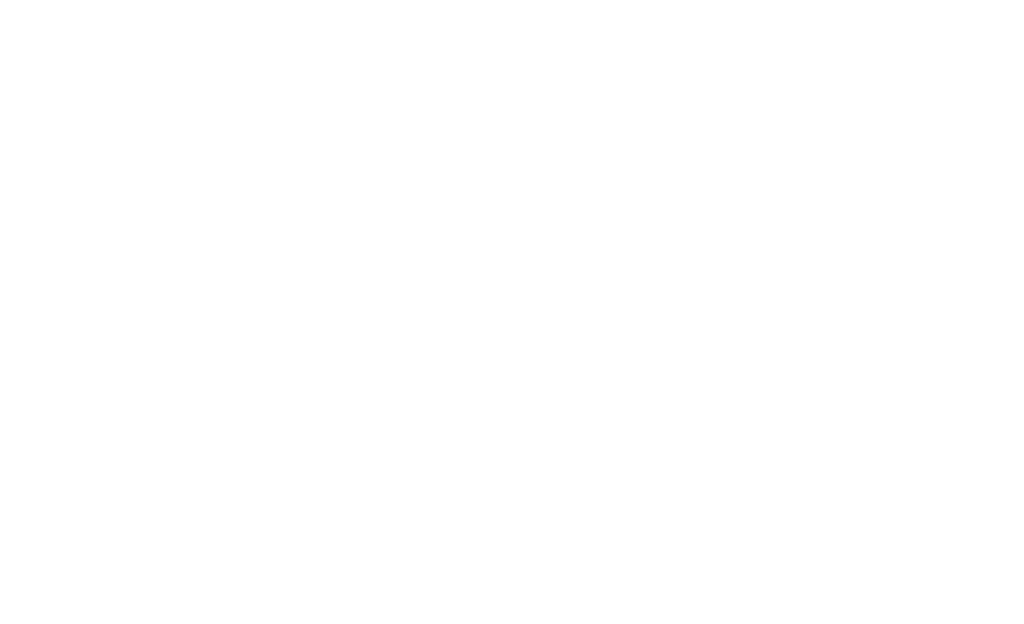
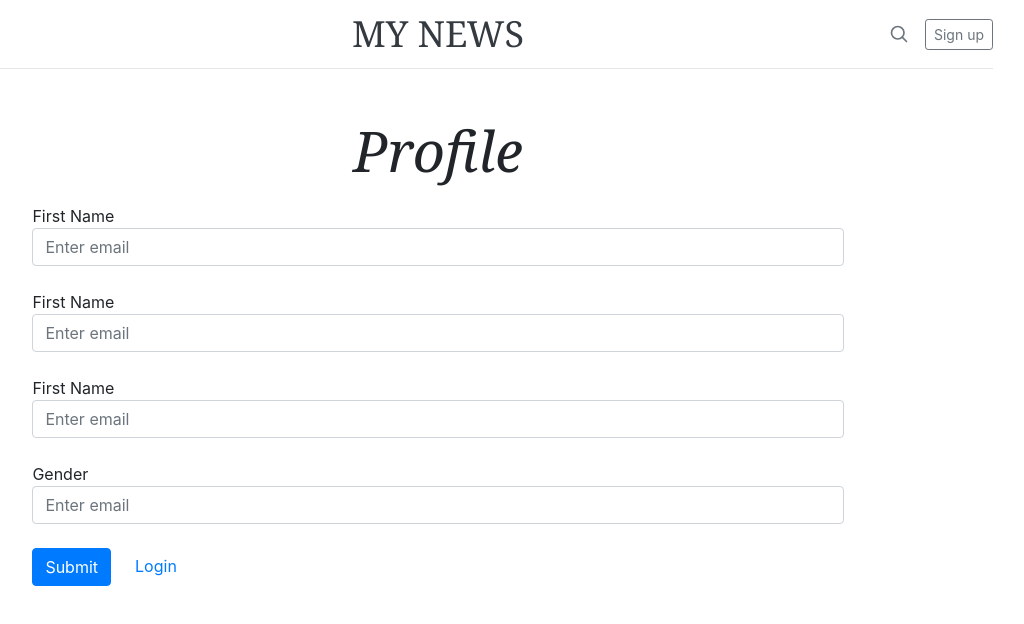
Before and after one commit to shashankgpt/news-app, a React (Create React App) app: page /profile in a window 1280 px wide. Shown: the top 624 px of the page, without its empty margins (202-1226 px from the left). Built offline with nearby package versions, Linux system fonts and the light colour scheme.

Commit message:
profile added

```diff
--- a/package.json
+++ b/package.json
@@ -12,6 +12,7 @@
     "prop-types": "^15.7.2",
     "react": "^17.0.1",
     "react-dom": "^17.0.1",
+    "react-fontawesome": "^1.7.1",
     "react-hook-form": "^6.13.0",
     "react-redux": "^7.2.2",
     "react-router-dom": "^5.2.0",
--- a/src/App.js
+++ b/src/App.js
@@ -5,6 +5,7 @@
 import HomePage from './components/Pages/HomePage/HomePage';
 import LoginIn from './components/Pages/LogIn/LoginIn';
 import SignUp from './components/Pages/SignUp/SignUp';
+import Profile from './components/Pages/Profile/Profile';
 
 function App() {
   return (
@@ -13,7 +14,8 @@
         <Switch>
           <Route exact path="/" component={HomePage} />
           <Route exact path="/login" component={LoginIn} />
-          <Route exact path="/Signup" component={SignUp} />
+          <Route exact path="/signup" component={SignUp} />
+          <Route exact path="/profile" component={Profile} />
         </Switch>
       </Router>
     </div>
--- a/src/components/Pages/LogIn/LoginIn.js
+++ b/src/components/Pages/LogIn/LoginIn.js
@@ -20,6 +20,8 @@
   console.log(errors);
   React.useEffect(()=>{
     if(!stateInfo.success) return ;
+    localStorage.setItem('token', stateInfo.token);
+    localStorage.setItem('username', stateInfo.username);
     setTimeout(()=>{
       dispatch(clearMessage())
       history.push('/')
--- /dev/null
+++ b/src/components/Pages/Profile/Profile.js
@@ -0,0 +1,147 @@
+import React from "react";
+import { Link } from "react-router-dom";
+import { useForm } from "react-hook-form";
+import { useDispatch, useSelector } from "react-redux";
+import PropTypes from 'prop-types'
+import { signUpUser, clearMessage } from "../../../store/actions/user.action";
+import PageWrapper from "../../common/PageWrapper/PageWrapper";
+
+function Profile({history}) {
+    const dispatch = useDispatch();
+    const stateInfo = useSelector((state) => state.user);
+    console.log(stateInfo);
+    const { register, handleSubmit, watch, errors } = useForm();
+    const password = React.useRef({});
+    const onSubmit = (data) => {
+      dispatch(signUpUser(data.username, data.password));
+    };
+    password.current = watch("password", "");
+    console.log(errors);
+
+    React.useEffect(()=>{
+      if(!stateInfo.success) return ;
+      setTimeout(()=>{
+        dispatch(clearMessage())
+        history.push('/login')
+      },3000)
+    },[stateInfo.success])
+    return (
+      <PageWrapper>
+        <div className="jumbotron p-3 p-md-5  rounded bg-white">
+          <h1 className="display-4 font-italic">{stateInfo.username} Profile</h1>
+          {stateInfo.success && (
+            <div className="alert alert-success" role="alert">
+              {stateInfo.success}
+            </div>
+          )}
+          {stateInfo.error && (
+            <div className="alert alert-danger" role="alert">
+              {stateInfo.error}
+            </div>
+          )}
+          <form
+            className="text-left form-margin"
+            onSubmit={handleSubmit(onSubmit)}
+          >
+            <div className="form-group">
+              <label htmlFor="firstName">
+                First Name
+                <input
+                  type="text"
+                  className={`form-control ${
+                    errors.firstName ? "is-invalid" : ""
+                  }`}
+                  name="firstName"
+                  id="firstName"
+                  aria-describedby="usernameHelp"
+                  placeholder="Enter email"
+                  ref={register({ required: true })}
+                />
+              </label>
+              {errors.firstName && (
+                <small id="usernameHelp" className="form-text text-danger">
+                  You must specify a firstName
+                </small>
+              )}
+            </div>
+            <div className="form-group">
+              <label htmlFor="lastname">
+                First Name
+                <input
+                  type="text"
+                  className={`form-control ${
+                    errors.username ? "is-invalid" : ""
+                  }`}
+                  name="lastname"
+                  id="lastname"
+                  aria-describedby="emailHelp"
+                  placeholder="Enter email"
+                  ref={register({ required: true })}
+                />
+              </label>
+              {errors.username && (
+                <small id="usernameHelp" className="form-text text-danger">
+                  You must specify a username
+                </small>
+              )}
+            </div>
+            <div className="form-group">
+              <label htmlFor="email">
+                First Name
+                <input
+                  type="text"
+                  className={`form-control ${
+                    errors.username ? "is-invalid" : ""
+                  }`}
+                  name="email"
+                  id="email"
+                  aria-describedby="emailHelp"
+                  placeholder="Enter email"
+                  ref={register({ required: true })}
+                />
+              </label>
+              {errors.username && (
+                <small id="usernameHelp" className="form-text text-danger">
+                  You must specify a username
+                </small>
+              )}
+            </div>
+            <div className="form-group">
+              <label htmlFor="gender">
+              Gender
+                <input
+                  type="text"
+                  className={`form-control ${
+                    errors.username ? "is-invalid" : ""
+                  }`}
+                  name="gender"
+                  id="gender"
+                  aria-describedby="emailHelp"
+                  placeholder="Enter email"
+                  ref={register({ required: true })}
+                />
+              </label>
+              {errors.username && (
+                <small id="usernameHelp" className="form-text text-danger">
+                  You must specify a username
+                </small>
+              )}
+            </div>
+            <button type="submit" className="btn btn-primary">
+              Submit
+            </button>
+            <Link className="mx-4" to="/login">
+              Login
+            </Link>
+          </form>
+        </div>
+      </PageWrapper>
+    );
+  }
+
+  Profile.propTypes = {
+    history: PropTypes.shape({
+      push: PropTypes.func.isRequired
+    }).isRequired
+  };
+  export default Profile;
--- a/src/components/common/Header/Header.js
+++ b/src/components/common/Header/Header.js
@@ -1,8 +1,25 @@
 import React from 'react'
 import {Link} from 'react-router-dom'
+import { useDispatch, useSelector } from "react-redux";
+import  * as FA from 'react-fontawesome';
+import { saveUserDetails } from '../../../store/actions/user.action';
 import {PUBLICATION_NAME} from '../../../constant/News';
 
+
 export default function Header() {
+  const stateInfo = useSelector((state) => state.user);
+  const dispatch = useDispatch();
+  React.useEffect(()=> {
+    const token = localStorage.getItem('token')
+  const username = localStorage.getItem('username')
+  if(username && token) {
+    dispatch(saveUserDetails({
+      username,
+      token
+    }))
+  }
+  }, [])
+
     return (
         <div className="news-header py-3">
         <div className="row flex-nowrap justify-content-between align-items-center">
@@ -34,9 +51,12 @@
                 <line x1="21" y1="21" x2="15.8" y2="15.8" />
               </svg>
             </a>
-            <Link className="btn btn-sm btn-outline-secondary" to='/signup'>
+            {!stateInfo.username && (<Link className="btn btn-sm btn-outline-secondary" to='/signup'>
               Sign up
-            </Link>
+            </Link>)}
+            {stateInfo.username && (<><FA name="rocket" /><Link className="btn btn-sm btn-outline-secondary btn-circle" to='/profile'>
+              {stateInfo.username}
+            </Link></>)}
           </div>
         </div>
       </div>
--- a/src/store/actions/user.action.js
+++ b/src/store/actions/user.action.js
@@ -48,6 +48,13 @@
   };
 };
 
+export const saveUserDetails = (data) => {
+  return {
+    type: userActions.SAVE_USER,
+    payload: data
+  }
+}
+
 export const signUpUser = (username, password) => {
   return (dispatch) => {
     dispatch(loadingStart());
@@ -67,6 +74,7 @@
     dispatch(loadingStart());
     return logIn(username, password)
       .then((res) => {
+        console.log(res.data);
         dispatch(loginUserSuccess(res.data));
       })
       .catch((err) => {
--- a/src/store/constant/user.constant.js
+++ b/src/store/constant/user.constant.js
@@ -5,3 +5,4 @@
 export const USER_LOGIN_SUCCESS = 'USER_LOGIN_SUCCESS';
 export const USER_LOGIN_FAILURE = 'USER_LOGIN_FAILURE';
 export const CLEAR_MESSAGE = 'CLEAR_MESSAGE';
+export const SAVE_USER = 'SAVE_USER';
--- a/src/store/reducers/user.reducer.js
+++ b/src/store/reducers/user.reducer.js
@@ -7,16 +7,23 @@
   error: "",
   success: "",
   profile: {},
+  token: "",
 };
 
 export default function userReducer(state = initialState, action) {
   switch (action.type) {
+    case userConstant.SAVE_USER:
+      return {
+        ...state,
+        username: action.payload.username,
+        token: action.payload.token,
+      };
     case userConstant.LOADING_TRUE:
       return { ...state, loading: true };
     case userConstant.LOADING_FALSE:
       return { ...state, loading: false };
     case userConstant.CLEAR_MESSAGE:
-      return { ...state, loading: false, error:'', success:'' };
+      return { ...state, loading: false, error: "", success: "" };
     case userConstant.USER_REGISTER_SUCCESS:
       return {
         ...state,
@@ -31,6 +38,8 @@
         error: "",
         isLoggedIn: true,
         success: "Successfully logIn the user",
+        token: action.payload.data.token,
+        username: action.payload.data.username,
       };
     case userConstant.USER_LOGIN_FAILURE:
       return { ...state, error: "Unable to logIn the user", success: "" };
```
Also changed, not shown: 2 other files (tests, documents, lock files or other folders).
